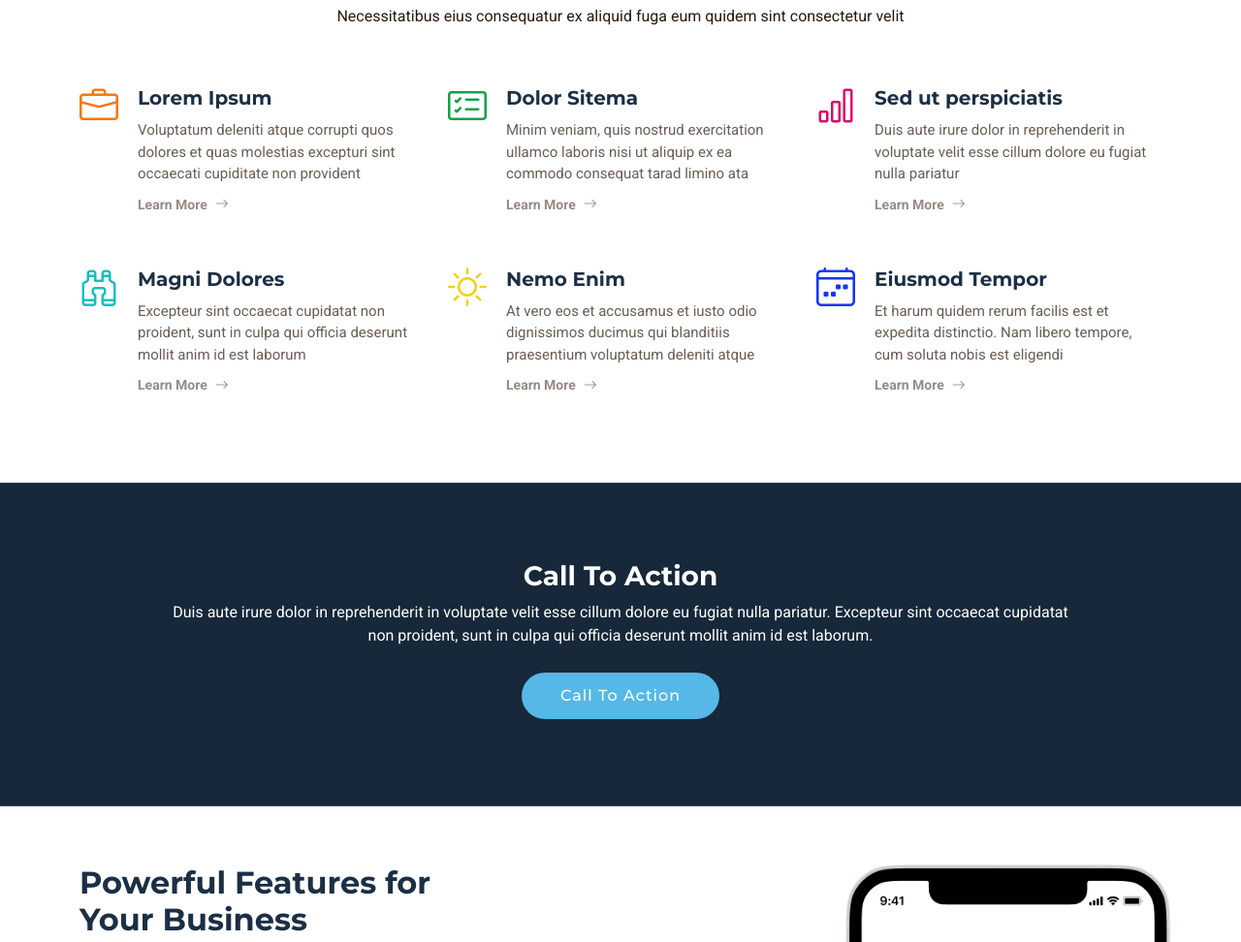
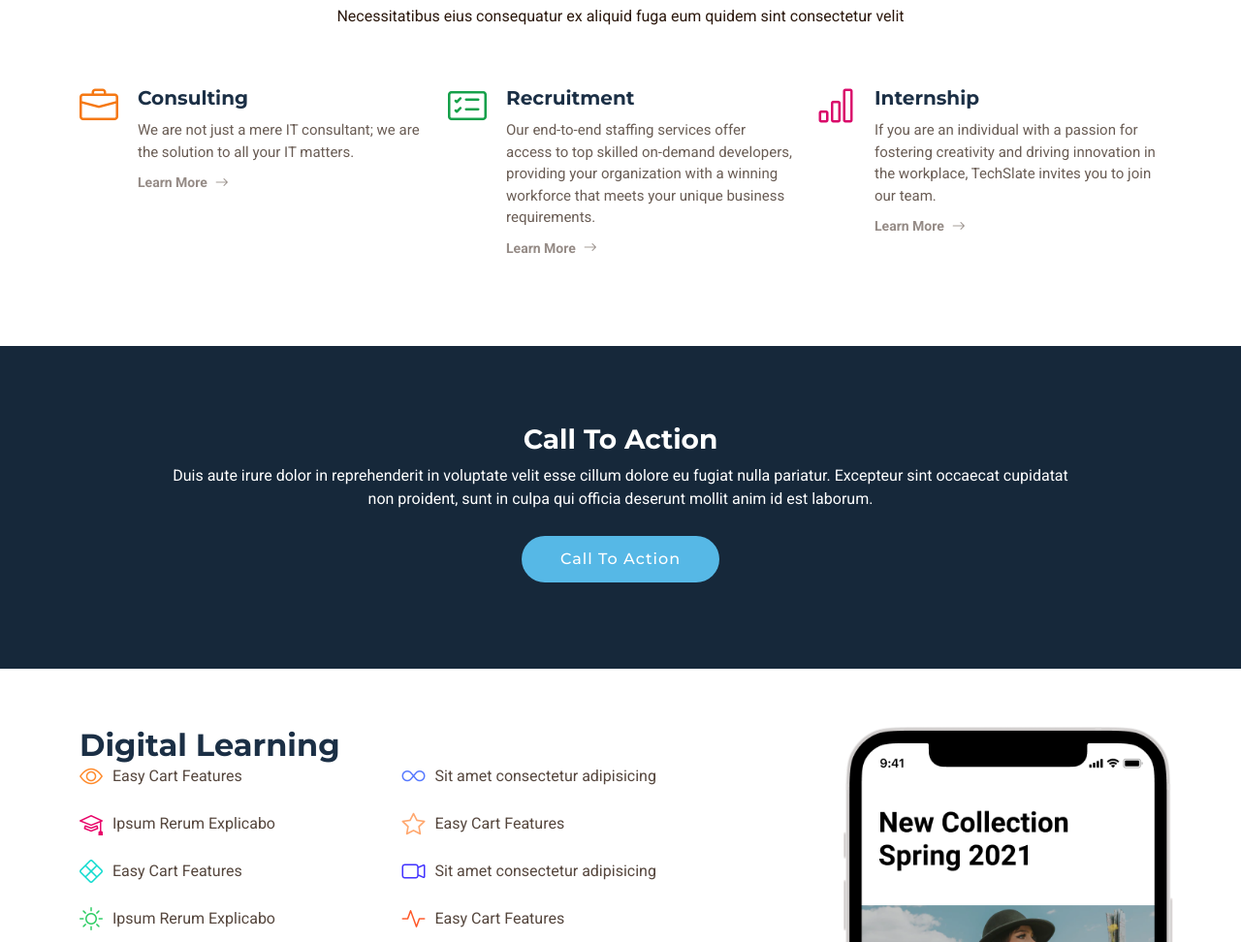
Before and after one commit to techslateramu/techslate-website, a plain HTML site: page index.html in a window 1280 px wide. Shown: the part 1620-2592 px from the top of the page at 97% size. Drawn offline with Linux system fonts and the light colour scheme.

Commit message:
secrives

```diff
--- a/index.html
+++ b/index.html
@@ -202,8 +202,8 @@
           <div class="col-lg-4 col-md-6 service-item d-flex" data-aos="fade-up" data-aos-delay="100">
             <div class="icon flex-shrink-0"><i class="bi bi-briefcase" style="color: #f57813;"></i></div>
             <div>
-              <h4 class="title">Lorem Ipsum</h4>
-              <p class="description">Voluptatum deleniti atque corrupti quos dolores et quas molestias excepturi sint occaecati cupiditate non provident</p>
+              <h4 class="title">Consulting</h4>
+              <p class="description">We are not just a mere IT consultant; we are the solution to all your IT matters.</p>
               <a href="#" class="readmore stretched-link"><span>Learn More</span><i class="bi bi-arrow-right"></i></a>
             </div>
           </div>
@@ -212,8 +212,8 @@
           <div class="col-lg-4 col-md-6 service-item d-flex" data-aos="fade-up" data-aos-delay="200">
             <div class="icon flex-shrink-0"><i class="bi bi-card-checklist" style="color: #15a04a;"></i></div>
             <div>
-              <h4 class="title">Dolor Sitema</h4>
-              <p class="description">Minim veniam, quis nostrud exercitation ullamco laboris nisi ut aliquip ex ea commodo consequat tarad limino ata</p>
+              <h4 class="title">Recruitment</h4>
+              <p class="description">Our end-to-end staffing services offer access to top skilled on-demand developers, providing your organization with a winning workforce that meets your unique business requirements.</p>
               <a href="#" class="readmore stretched-link"><span>Learn More</span><i class="bi bi-arrow-right"></i></a>
             </div>
           </div><!-- End Service Item -->
@@ -221,38 +221,38 @@
           <div class="col-lg-4 col-md-6 service-item d-flex" data-aos="fade-up" data-aos-delay="300">
             <div class="icon flex-shrink-0"><i class="bi bi-bar-chart" style="color: #d90769;"></i></div>
             <div>
-              <h4 class="title">Sed ut perspiciatis</h4>
-              <p class="description">Duis aute irure dolor in reprehenderit in voluptate velit esse cillum dolore eu fugiat nulla pariatur</p>
+              <h4 class="title">Internship</h4>
+              <p class="description">If you are an individual with a passion for fostering creativity and driving innovation in the workplace, TechSlate invites you to join our team.</p>
               <a href="#" class="readmore stretched-link"><span>Learn More</span><i class="bi bi-arrow-right"></i></a>
             </div>
           </div><!-- End Service Item -->
 
-          <div class="col-lg-4 col-md-6 service-item d-flex" data-aos="fade-up" data-aos-delay="400">
+          <!--div class="col-lg-4 col-md-6 service-item d-flex" data-aos="fade-up" data-aos-delay="400">
             <div class="icon flex-shrink-0"><i class="bi bi-binoculars" style="color: #15bfbc;"></i></div>
             <div>
               <h4 class="title">Magni Dolores</h4>
               <p class="description">Excepteur sint occaecat cupidatat non proident, sunt in culpa qui officia deserunt mollit anim id est laborum</p>
               <a href="#" class="readmore stretched-link"><span>Learn More</span><i class="bi bi-arrow-right"></i></a>
             </div>
-          </div><!-- End Service Item -->
+          </div--><!-- End Service Item -->
 
-          <div class="col-lg-4 col-md-6 service-item d-flex" data-aos="fade-up" data-aos-delay="500">
+          <!--div class="col-lg-4 col-md-6 service-item d-flex" data-aos="fade-up" data-aos-delay="500">
             <div class="icon flex-shrink-0"><i class="bi bi-brightness-high" style="color: #f5cf13;"></i></div>
             <div>
               <h4 class="title">Nemo Enim</h4>
               <p class="description">At vero eos et accusamus et iusto odio dignissimos ducimus qui blanditiis praesentium voluptatum deleniti atque</p>
               <a href="#" class="readmore stretched-link"><span>Learn More</span><i class="bi bi-arrow-right"></i></a>
             </div>
-          </div><!-- End Service Item -->
+          </div--><!-- End Service Item -->
 
-          <div class="col-lg-4 col-md-6 service-item d-flex" data-aos="fade-up" data-aos-delay="600">
+          <!--div class="col-lg-4 col-md-6 service-item d-flex" data-aos="fade-up" data-aos-delay="600">
             <div class="icon flex-shrink-0"><i class="bi bi-calendar4-week" style="color: #1335f5;"></i></div>
             <div>
               <h4 class="title">Eiusmod Tempor</h4>
               <p class="description">Et harum quidem rerum facilis est et expedita distinctio. Nam libero tempore, cum soluta nobis est eligendi</p>
               <a href="#" class="readmore stretched-link"><span>Learn More</span><i class="bi bi-arrow-right"></i></a>
             </div>
-          </div><!-- End Service Item -->
+          </div--><!-- End Service Item -->
 
         </div>
 
@@ -285,8 +285,8 @@
       <div class="container">
         <div class="row">
           <div class="col-lg-7" data-aos="fade-up" data-aos-delay="100">
-            <h3 class="mb-0">Powerful Features for</h3>
-            <h3>Your Business</h3>
+            <h3 class="mb-0">Digital Learning</h3>
+            <!--h3>Your Business</h3-->
 
             <div class="row gy-4">
 
```
